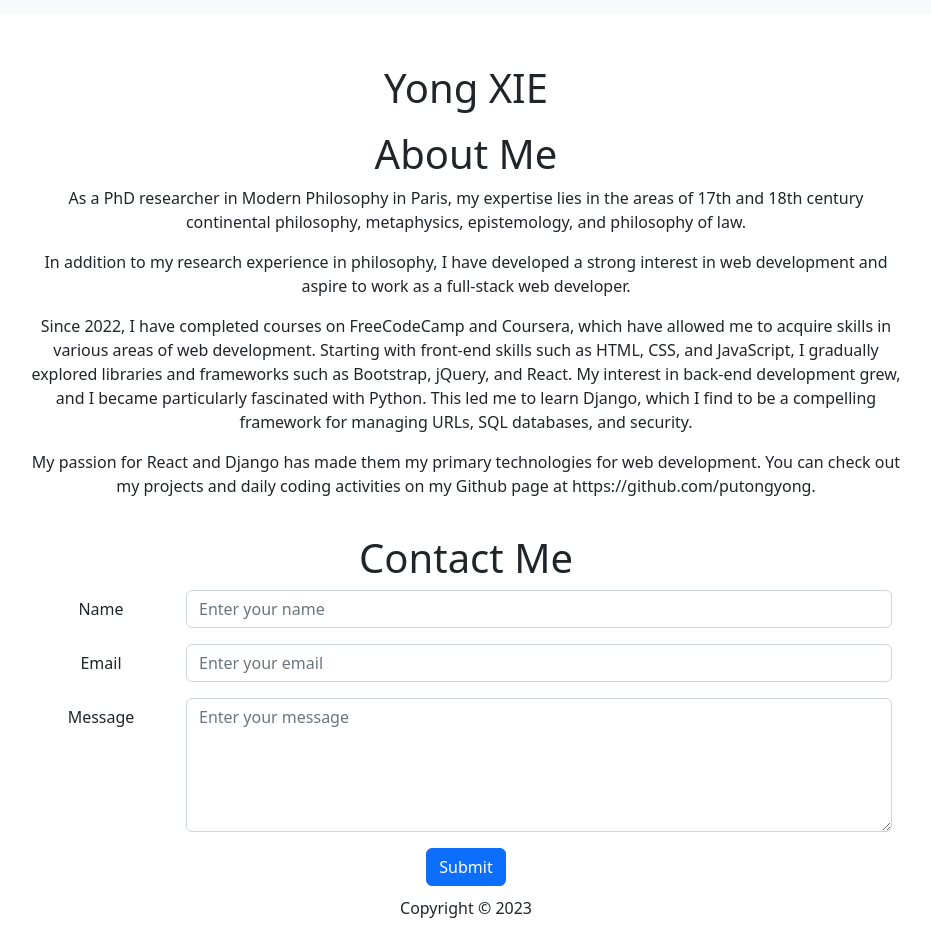
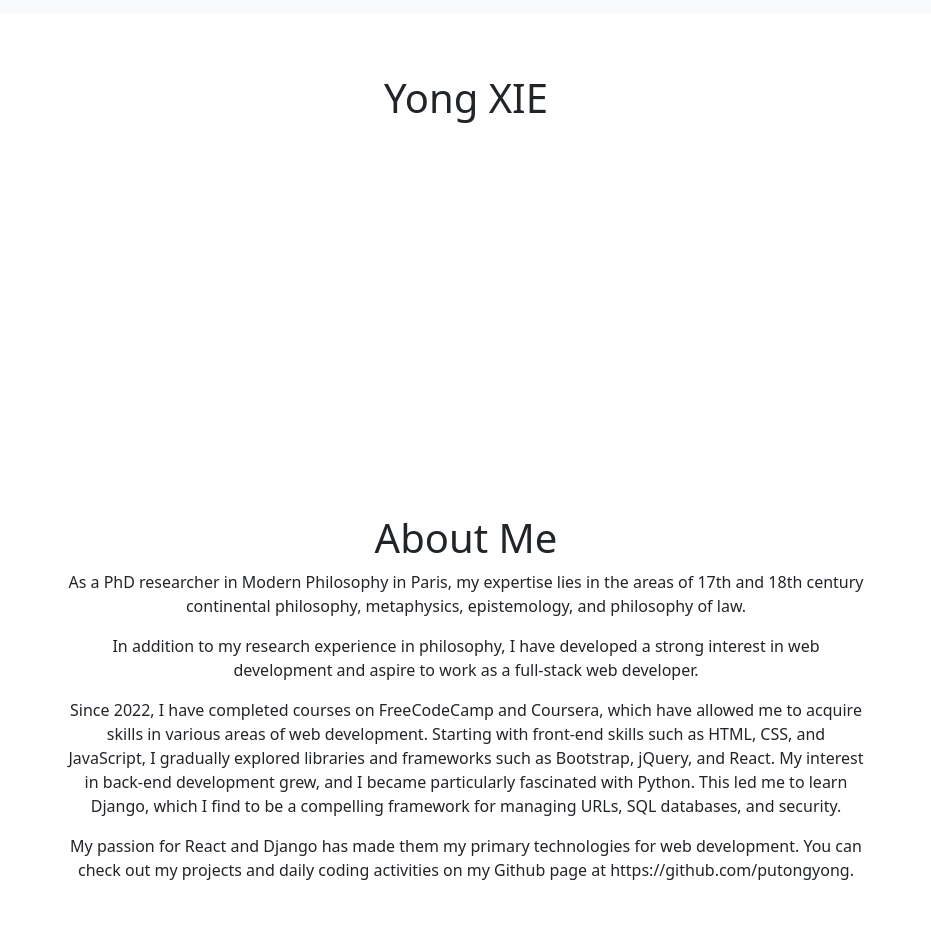
Before and after one commit to putongyong/Django-React-Website, a React (Create React App) app in the folder blog/frontend/: page / in a window 1280 px wide. Shown: the part 42-992 px from the top of the page, without its empty margins (174-1105 px from the left). Built offline with nearby package versions, Linux system fonts and the light colour scheme; no server answers.

Commit message:
try some css modification

```diff
--- a/blog/frontend/src/App.css
+++ b/blog/frontend/src/App.css
@@ -7,14 +7,32 @@
   margin-bottom: 50px;
 }
 
+.Header {
+  margin: auto;
+  width: 70%;
+  padding: 10px;
+  height: 400px;
+}
+
+.Bloglist {
+  margin: auto;
+  width: 70%;
+  padding: 10px;
+  height: 400px;
+}
+
 .About {
   margin: auto;
   width: 70%;
-  padding: 10px;
+  padding: 50px;
+  height: 500px;
 }
 
 .Contact {
   margin: auto;
   width: 70%;
-  padding: 10px;
+  padding: 50px;
+  height: 500px;
+  background-color: #4d52e0;
+  color: white;
 }
--- a/blog/frontend/src/components/Footer.jsx
+++ b/blog/frontend/src/components/Footer.jsx
@@ -3,7 +3,7 @@ function Footer() {
     <footer className="Footer" id="Footer">
       <div>
         <p id="Footer-text">
-          Copyright © {new Date().getFullYear()}
+        All rights reserved © {new Date().getFullYear()} Yong XIE
         </p>
       </div>
     </footer>
```
